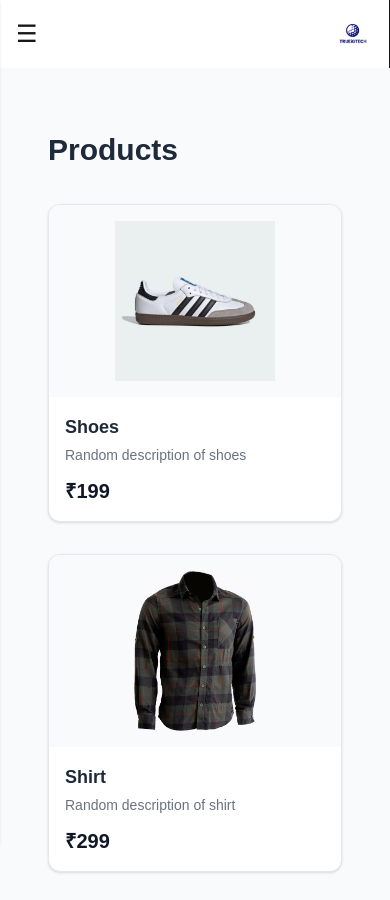
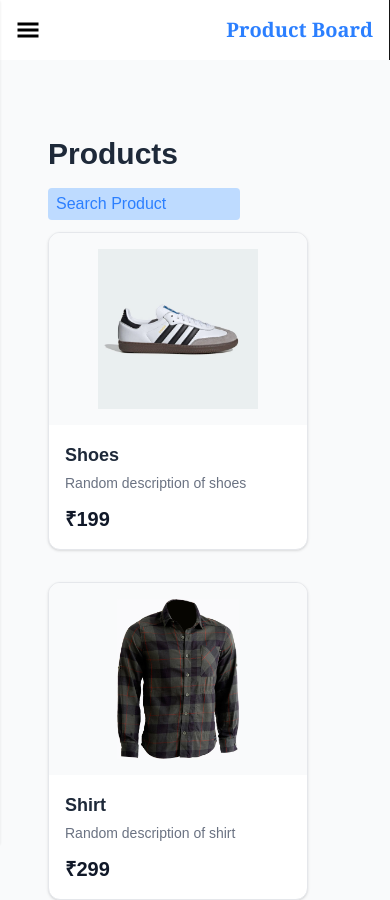
Before and after one commit to aryannP03/PRODUCT-BOARD, a Next.js app: page /products in a window 390 px wide. Shown: the top 900 px of the page. Built offline with nearby package versions, Linux system fonts and the light colour scheme.

Commit message:
feat:add search placeholder in ui

```diff
--- a/package.json
+++ b/package.json
@@ -13,7 +13,8 @@
     "react": "19.2.3",
     "react-dom": "19.2.3",
     "react-hook-form": "^7.71.1",
-    "react-hot-toast": "^2.6.0"
+    "react-hot-toast": "^2.6.0",
+    "react-icons": "^5.5.0"
   },
   "devDependencies": {
     "@tailwindcss/postcss": "^4",
--- a/src/common/card/card.jsx
+++ b/src/common/card/card.jsx
@@ -7,9 +7,8 @@ function Card(props) {
   return (
     <div className="w-full bg-white border border-gray-200 rounded-xl
       shadow-sm hover:shadow-lg hover:-translate-y-1
-      transition-all duration-300 overflow-hidden">
+      transition-all duration-300 overflow-hidden max-w-65">
 
-      {/* Image Section */}
       <div className="relative w-full h-48 bg-gray-50 flex items-center justify-center">
         <Image
           src={props.image}
@@ -20,7 +19,6 @@ function Card(props) {
         />
       </div>
 
-      {/* Content Section */}
       <div className="p-4">
 
         <h2 className="text-lg font-semibold text-gray-800 mb-1 truncate">
--- a/src/common/navbar/navigation.jsx
+++ b/src/common/navbar/navigation.jsx
@@ -2,7 +2,8 @@
 
 import { useState } from "react"
 import Link from "next/link"
-import Image from "next/image"
+import { GiHamburgerMenu } from "react-icons/gi";
+import { MdClose } from "react-icons/md";
 
 export default function Navigation() {
   const [isOpen, setIsOpen] = useState(false)
@@ -12,17 +13,12 @@ export default function Navigation() {
       <div className="md:hidden flex items-center justify-between bg-white p-4 shadow-sm">
         <button
           onClick={() => setIsOpen(true)}
-          className="text-2xl"
+          className="text-2xl text-black"
         >
-          ☰
+          < GiHamburgerMenu/>
         </button>
 
-        <Image
-          src="/mainlogo.jpg"
-          width={40}
-          height={40}
-          alt="logo"
-        />
+        <h1 className="text-xl text-blue-500 font-extrabold font-serif">Product Board</h1>
       </div>
 
       <div
@@ -36,11 +32,11 @@ export default function Navigation() {
               onClick={() => setIsOpen(false)}
               className="text-2xl font-bold"
             >
-              ✕
+              <MdClose className="text-black"/>
             </button>
           </div>
 
-          <div className="mb-10 hidden md:block">
+          <div className="mb-10">
             <h1 className="text-2xl text-blue-500 font-extrabold font-serif">Product Board</h1>
           </div>
 
@@ -64,69 +60,3 @@ export default function Navigation() {
     </>
   )
 }
-
-
-
-
-
-
-
-// import Link from "next/link"
-// import Image from "next/image"
-
-// export default function Navigation() {
-//   return (
-//     <div className="flex flex-row md:flex-col items-center md:items-start
-//       justify-between md:justify-start
-//       w-full md:w-64
-//       bg-white border-r shadow-sm
-//       md:px-4 py-4 md:py-8">
-
-//         <div className="flex items-center justify-center md:mb-10">
-//           {/* <Image
-//             src="/mainlogo.jpg"
-//             width={55}
-//             height={55}
-//             alt="logo"
-//             className="rounded-lg"
-//           /> */}
-//           <h1 className="text-2xl text-gray-900 font-extrabold">Product Board</h1>
-//         </div>
-//         <nav className="w-full">
-//           <ul className="flex flex-row md:flex-col items-center md:items-start justify-end md:justify-start text-gray-600 text-base w-full">
-
-//             <li className="w-full">
-//               <Link href="/"
-//                 className="block w-full px-3 py-2 rounded-lg hover:bg-gray-100 hover:text-black transition">
-//                 Home
-//               </Link>
-//             </li>
-
-//             <li className="w-full">
-//               <Link href="/dashboard"
-//                 className="block w-full px-3 py-2 rounded-lg hover:bg-gray-100 hover:text-black transition">
-//                 Dashboard
-//               </Link>
-//             </li>
-
-//             <li className="w-full">
-//               <Link href="/products"
-//                 className="block w-full px-3 py-2 rounded-lg hover:bg-gray-100 hover:text-black transition">
-//                 Products
-//               </Link>
-//             </li>
-
-//             <li className="w-full">
-//               <Link href="/login"
-//                 className="block w-full px-3 py-2 rounded-lg hover:bg-red-50 hover:text-red-600 transition">
-//                 Logout
-//               </Link>
-//             </li>
-
-//           </ul>
-//       </nav>
-
-
-//     </div>
-//   )
-// }
--- a/src/components/product-page/index.jsx
+++ b/src/components/product-page/index.jsx
@@ -7,19 +7,20 @@ const ProductsPage = () => {
 
       <div className="max-w-7xl mx-auto px-6 py-10">
 
-        {/* Header Section */}
-        <div className="flex items-center justify-between mb-8">
-          <div>
-            <h1 className="text-3xl font-bold text-gray-800">
+
+          <div className="flex flex-col md:flex-row md:items-center md:justify-between gap-4 mb-3">
+
+            <h1 className="text-3xl mt-3 font-bold text-gray-800 inline-flex self-start">
               Products
             </h1>
-            <p className="text-gray-500 mt-1">
-            </p>
+            <input type="text" placeholder="Search Product"
+              className="bg-blue-200 text-blue-500 rounded h-8 max-w-48 placeholder:text-blue-500 px-2" />
+
+
           </div>
 
-        </div>
 
-        {/* Products Grid */}
+
         <div className="grid grid-cols-1 sm:grid-cols-2 md:grid-cols-3 xl:grid-cols-4 gap-8">
           {products?.map((product) => (
             <Card
```
Also changed, not shown: 1 other file (tests, documents, lock files or other folders).
